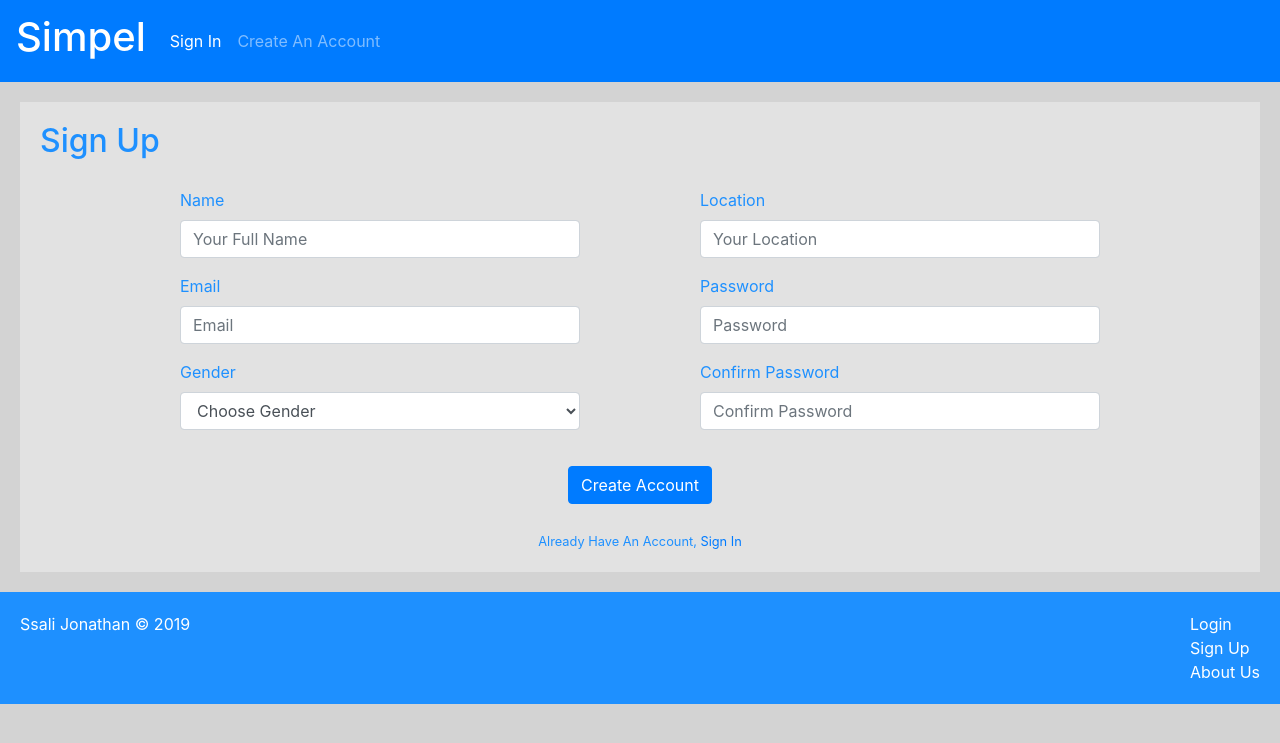
After one commit to jod35/simpel, a Python web app: template simple/templates/singup.html in a window 1280 px wide. The commit adds this page. Shown: the top 743 px of the page. Run offline with Jinja, Linux system fonts and the light colour scheme; the template is opened without the code that fills it, so the values that code supplies are empty.

Commit message:
done with the sign up page's front-end

```diff
--- a/simple/static/main.css
+++ b/simple/static/main.css
@@ -1,22 +1,25 @@
 body{
     background-color: lightgray;
+}
+.main-body{
+    padding: 20px;
 }
 .footer{
     display: flex;
     justify-content: space-between;
-    background-color: darkslategray;
-    color: dodgerblue;
+    background-color: dodgerblue;
+    color: white;
 
 }
 
-.footer li a{
+.footer  a{
     text-decoration: none;
     list-style-type: none;
+    color: white;
 }
 .right{
     padding: 20px;
 }
-
 
 
 .ul li a{
@@ -26,3 +29,19 @@ body{
 .left{
     padding: 20px;
 }
+.form-control{
+    width: 400px;
+}
+.signup-form{
+    background-color: rgba(255, 255, 255, 0.336);
+    padding: 20px;
+    color: dodgerblue;
+
+}
+.signup{
+    display: flex;
+    justify-content: space-evenly;
+    padding: 20px;
+
+
+}
--- a/simple/templates/includes/_navbar.html
+++ b/simple/templates/includes/_navbar.html
@@ -1,5 +1,5 @@
 <nav class="navbar navbar-expand-sm navbar-dark bg-primary">
-    <a class="navbar-brand" href="#"><h1>Blog</h1> </a>
+    <a class="navbar-brand" href="#"><h1>Simpel</h1> </a>
     <button class="navbar-toggler d-lg-none" type="button" data-toggle="collapse" data-target="#collapsibleNavId" aria-controls="collapsibleNavId"
         aria-expanded="false" aria-label="Toggle navigation"></button>
     <div class="collapse navbar-collapse" id="collapsibleNavId">
--- /dev/null
+++ b/simple/templates/includes/_signup.html
@@ -0,0 +1,46 @@
+<h2>Sign Up</h2>
+<div class="signup">
+    <div class="left-form">
+        <div class="form-group">
+            <label for="name">Name</label>
+            <input type="text" name="name" id="" class="form-control" placeholder="Your Full Name">
+        </div>
+        <div class="form-group">
+            <label for="name">Email</label>
+            <input type="text" name="name" id="" class="form-control" placeholder="Email">
+        </div>
+
+            <div class="form-group">
+              <label for="">Gender</label>
+              <select class="form-control" name="" id="">
+                <option >Choose Gender</option>
+                <option value="Male">Male</option>
+                <option value="Female">Female</option>
+              </select>
+            </div>
+
+    </div>
+    <div class="right-form">
+        <div class="form-group">
+            <label for="name">Location</label>
+            <input type="text" name="location" id="" class="form-control" placeholder="Your Location">
+        </div>
+        <div class="form-group">
+          <label for="password">Password</label>
+          <input type="password" class="form-control" name="password" id="" placeholder="Password">
+        </div>
+
+        <div class="form-group">
+          <label for="confirm">Confirm Password</label>
+          <input type="password" class="form-control" name="confirm" id="" placeholder="Confirm Password">
+        </div>
+    </div>
+</div>
+<center>
+    <button type="submit" class="btn btn-primary">Create Account </button>
+    <br>
+    <br>
+    <small>
+        Already Have An Account, <a href="">Sign In</a>
+    </small>
+</center>
--- a/simple/templates/layout.html
+++ b/simple/templates/layout.html
@@ -9,12 +9,14 @@
     <title>My Simple Blogging Application</title>
 </head>
 <body>
-   <div class="container">
+   <div class="">
     {% include 'includes/_navbar.html' %}
 
-    {% block body %}
+     <div class="main-body">
+        {% block body %}
 
-    {% endblock body %}
+        {% endblock body %}
+     </div>
 
    {% include 'includes/_footer.html' %}
    </div>
--- /dev/null
+++ b/simple/templates/singup.html
@@ -0,0 +1,7 @@
+{% extends 'layout.html' %}
+
+{% block body %}
+    <div class="signup-form">
+        {% include 'includes/_signup.html' %}
+    </div>
+{% endblock body %}
```
Also changed, not shown: simple/templates/includes/_mainbody.html (+3 -4 lines), simple/views.py (+10 -0 lines), simple/templates/login.html (added).
